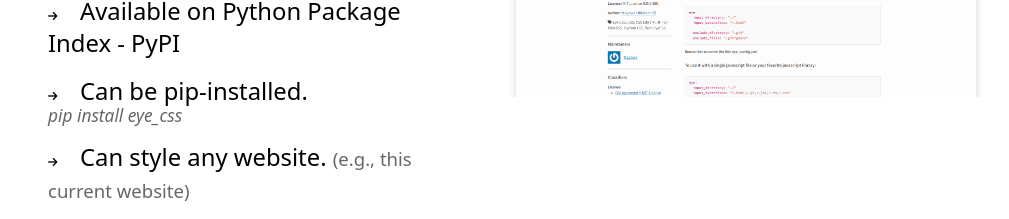
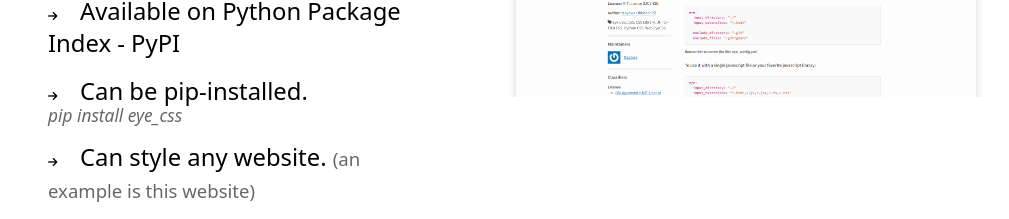
Before and after one commit to MayowaObisesan/mayowaobisesan.github.io, a plain HTML site: page index.html in a window 1280 px wide. Shown: the part 4391-4610 px from the top of the page, without its empty margins (160-1169 px from the left). Drawn offline with nearby package versions, Linux system fonts and the light colour scheme; a web font is replaced by a local one.

```diff
--- a/index.html
+++ b/index.html
@@ -369,7 +369,7 @@
                                         <span class="fa fa-arrow-right font-8 w-4 lg:w-32"></span>Can be pip-installed. <span class="d-block lh-100 font-13 font-italic color-676767">pip install eye_css</span>
                                     </div>
                                     <div class="pad-y1">
-                                        <span class="fa fa-arrow-right font-8 w-4 lg:w-32"></span>Can style any website. <span class="lh-100 font-14 color-676767">(e.g., this current website)</span></span>
+                                        <span class="fa fa-arrow-right font-8 w-4 lg:w-32"></span>Can style any website. <span class="lh-100 font-14 color-676767">(an example is this website)</span></span>
                                     </div>
                                 </div>
                             </div>
```
Also changed, not shown: images/socials/github.png (renamed from images/socials/Github.png), images/socials/gmail.png (renamed from images/socials/Gmail.png), images/socials/linkedin.png (renamed from images/socials/Linkedin.png), images/socials/outlook.png (renamed from images/socials/Outlook.png), images/socials/smartphone-2.png (renamed from images/socials/Smartphone-2.png), images/socials/smartphone.png (renamed from images/socials/Smartphone.png), images/socials/twitter-1.png (renamed from images/socials/Twitter-1.png), images/socials/twitter-2.png (renamed from images/socials/Twitter-2.png), images/socials/twitter.png (renamed from images/socials/Twitter.png).
